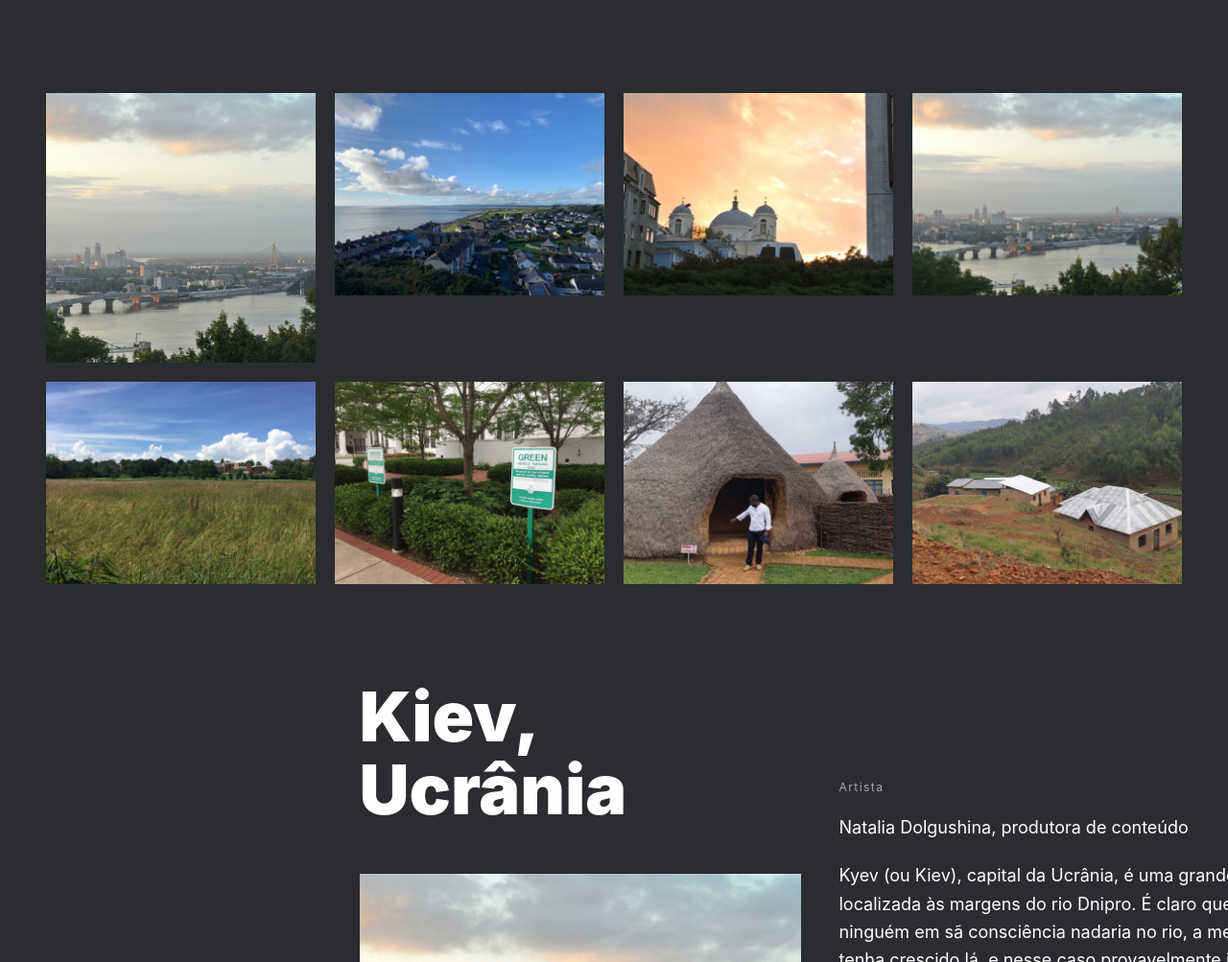
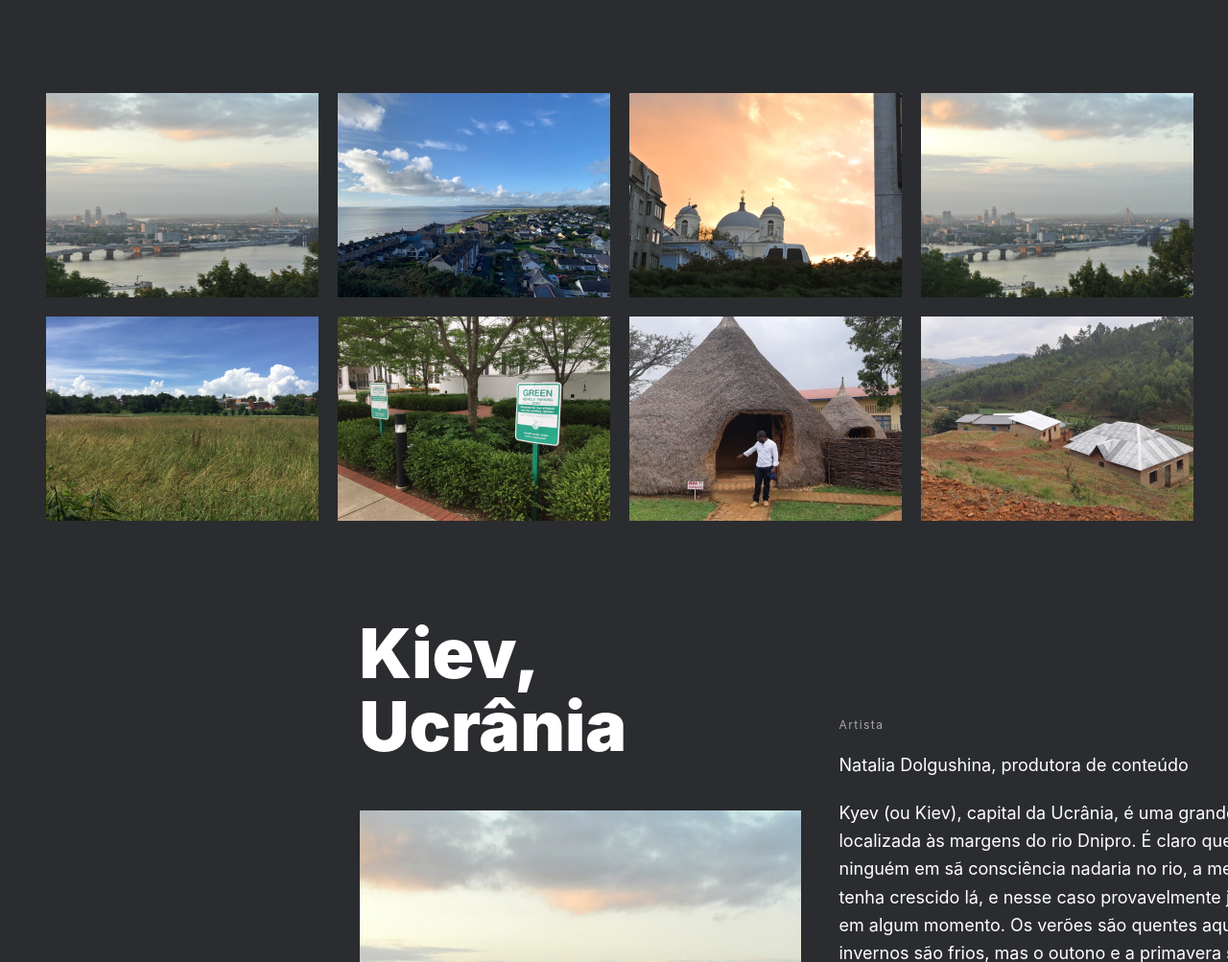
Before and after one commit to Ale-dev821/web_project_3_ptbr, a plain HTML site: page index.html in a window 1280 px wide. Shown: the part 1797-2800 px from the top of the page at 96% size. Drawn offline with Linux system fonts and the light colour scheme.

Commit message:
correções

```diff
--- a/index.html
+++ b/index.html
@@ -12,7 +12,7 @@
   <div class="page">
     <main class="content">
      <header class="header">
-            <img class="logo_place_header" src="images_sprint-4/logo/__logo-header.png" alt="Logotipo do cabeçalho, Practicum Art Gallery">
+            <img class="logo logo_place_header" src="images_sprint-4/logo/__logo-header.png" alt="Logotipo do cabeçalho, Practicum Art Gallery">
             <h1 class="header__title">Viagem de Pátria para Pátria</h1>
             <h2 class="header__subtitle">Uma jornada épica do Kentucky ao Burundi pelo País de Gales e Ucrânia</h2>
             <img class="header__main-illustration" src="images_sprint-4/__image-header.jpg" alt="Imagem de Cabeçalho, paisagem com casas e o mar ao fundo">
@@ -24,14 +24,14 @@
               <p class="text-description">A cidade de Practicum reuniu profissionais de diversos cantos do mundo. Hoje, a Galeria de Arte Practicum tem o orgulho de apresentar histórias e fotos de algumas das pessoas que dedicam seu tempo e esforço para fazer com que os futuros profissionais de tecnologia desta cidade se sintam em casa. Cada um de nós tem uma história única sobre o lugar de onde viemos. Sinta-se à vontade para adicionar sua própria história e uma obra de arte visual dedicada à sua cidade natal à nossa coleção. Não importa de onde você é, estamos felizes por você ser nosso vizinho.</p>
           </div>
           <section class="photo-grid">
-            <img class="gallery__image" src="images_sprint-4/__place-one.jpg" alt="Paisagem de uma pequena cidade a beira mar" data-type="auto">
-            <img class="gallery__image" src="images_sprint-4/__img-two.jpg" alt="Paisagem de uma cidade europei a beira mar" data-type="auto">
-            <img class="gallery__image" src="images_sprint-4/__img-three.jpg" alt="Imagem de uma cupula" data-type="auto">
-            <img class="gallery__image" src="images_sprint-4/__img-four.jpg" alt="Imagem de uma cidade urbana que se liga por uma ponte" data-type="auto">
-            <img class="gallery__image" src="images_sprint-4/__img-five.jpg" alt="Um campo aberto, com gramado e árvores ao fundo" data-type="auto">
-            <img class="gallery__image" src="images_sprint-4/__img-six.jpg" alt="Natureza em meio a cidade" data-type="auto">
-            <img class="gallery__image" src="images_sprint-4/__img-seven.jpg" alt="Uma construção tradicional, em formato de toca" data-type="auto">
-            <img class="gallery__image" src="images_sprint-4/__img-eight.jpg" alt="Casas simples do campo, ao redor da natureza" data-type="auto">
+            <img class="gallery-image" src="images_sprint-4/__place-one.jpg" alt="Paisagem de uma pequena cidade a beira mar" data-type="auto">
+            <img class="gallery-image" src="images_sprint-4/__img-two.jpg" alt="Paisagem de uma cidade europei a beira mar" data-type="auto">
+            <img class="gallery-image" src="images_sprint-4/__img-three.jpg" alt="Imagem de uma cupula" data-type="auto">
+            <img class="gallery-image" src="images_sprint-4/__img-four.jpg" alt="Imagem de uma cidade urbana que se liga por uma ponte" data-type="auto">
+            <img class="gallery-image" src="images_sprint-4/__img-five.jpg" alt="Um campo aberto, com gramado e árvores ao fundo" data-type="auto">
+            <img class="gallery-image" src="images_sprint-4/__img-six.jpg" alt="Natureza em meio a cidade" data-type="auto">
+            <img class="gallery-image" src="images_sprint-4/__img-seven.jpg" alt="Uma construção tradicional, em formato de toca" data-type="auto">
+            <img class="gallery-image" src="images_sprint-4/__img-eight.jpg" alt="Casas simples do campo, ao redor da natureza" data-type="auto">
         </section>
         <section class="places">
           <ul class="cards">
--- a/styles/style.css
+++ b/styles/style.css
@@ -114,7 +114,7 @@
     margin: 50px auto 0;
   }
 
-  .gallery__image {
+  .gallery-image {
     width: 284px;
     height: 213px;
   }
```
